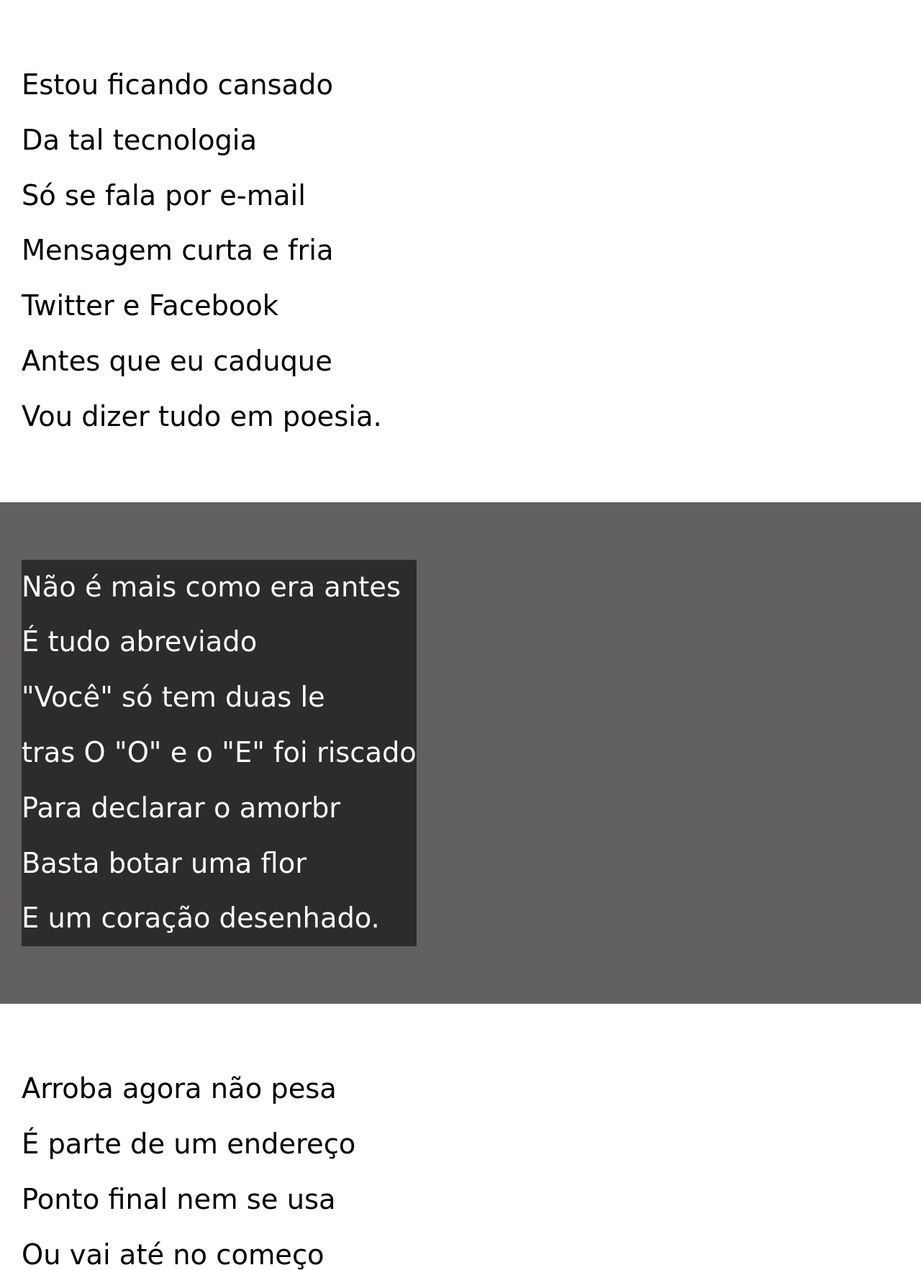
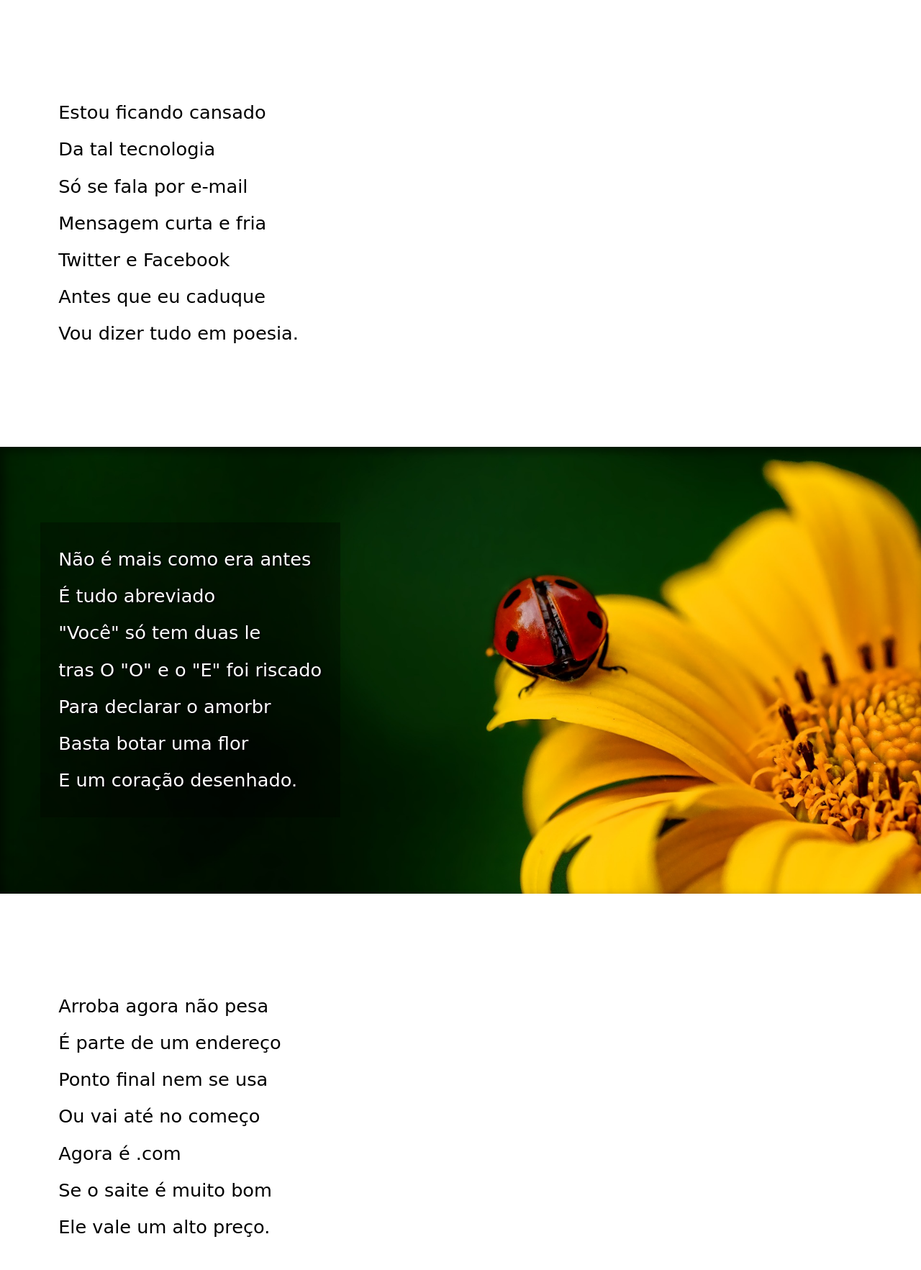
Before and after one commit to ClaraCampos06/HTML5-e-CSS3, a PHP site: page / in a window 1280 px wide. Shown: the part 254-2019 px from the top of the page at 72% size. Run offline with PHP 8.4, Linux system fonts and the light colour scheme; some web fonts are replaced.

Commit message:
efeito parallax

```diff
--- a/módulo 3/d012/index.html
+++ b/módulo 3/d012/index.html
@@ -25,7 +25,7 @@
         </p>
     </section>
 
-    <section class="imagem">
+    <section class="imagem" id="img01">
         <p>
             Não é mais como era antes <br>
             É tudo abreviado <br>
@@ -61,7 +61,7 @@
 
 
 
-    <section class="imagem">
+    <section class="imagem" id="img02">
         <p>
             Tenho saudade das cartas <br>
             Escritas com a própria mão <br>
@@ -85,6 +85,7 @@
             O mundo ficou cativo <br>
             Da tecnologia do agora. <br>
         </p>
+        <br>
         <p>
             Felizmente, pra orar <br>
             Não precisa de internet <br>
--- a/módulo 3/d012/style.css
+++ b/módulo 3/d012/style.css
@@ -54,13 +54,30 @@ section{
     line-height: 2em;
     padding-left: 30px;
 
-    font-size: 3vw;
+    font-size: 2vw;
     font-family: var(--fonte2);
     font-weight: 400;
     font-style: normal;
 }
 
+section > p{
+    margin: 1em;
+    padding: 1em;
+}
 
+section#img01{
+    background-image: url('imagens/background001.jpg');
+    background-position: right center;
+    background-size: cover;
+
+}
+
+section#img02{
+    background-image: url('imagens/background002.jpg');
+    background-size: cover;
+    background-position: right center;
+
+}
 .normal{
     background-color: white;
     color: black;
@@ -68,10 +85,13 @@ section{
 .imagem{
     background-color: rgb(99, 96, 96);
     color: white;
+    box-shadow: inset 6px 6px 13px 0px rgba(0, 0, 0, 0.479);
+    background-attachment: fixed;
 }
 .imagem > p {
     display: inline-block;
-    background-color: rgba(0, 0, 0, 0.541);
+    background-color: rgba(0, 0, 0, 0.315);
+    text-shadow: 2px 1px 2px black;
 }
 footer{
     background-color: black;
```
